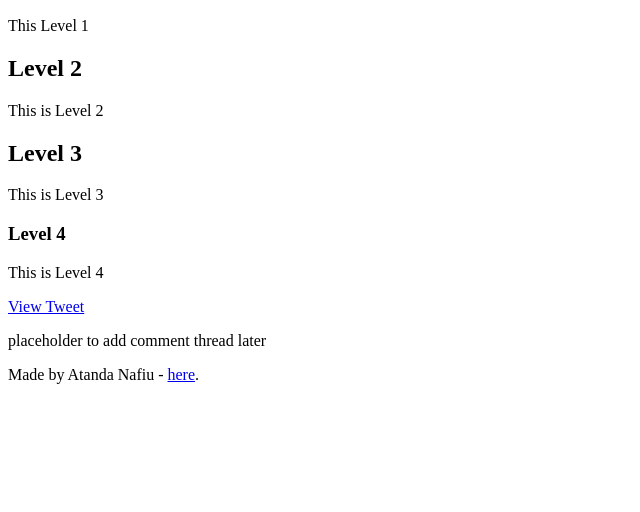
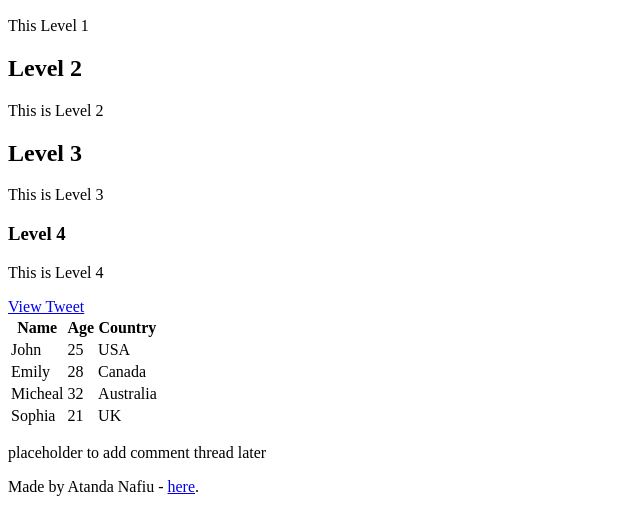
Before and after one commit to 0xatanda/My_First_Portfolio, a plain HTML site: page html_basic/index.html in a window 1280 px wide. Shown: the part 438-950 px from the top of the page, without its empty margins (0-640 px from the left). Before the commit the page ends 838 px from the top, so only its background shows below. Drawn offline with Linux system fonts and the light colour scheme.

Commit message:
feat: Add some level of creativity

```diff
--- a/html_basic/index.html
+++ b/html_basic/index.html
@@ -29,6 +29,34 @@
     <p>This is Level 4</p>
 
     <a href="/html_basic/tweets.html" target="_blank">View Tweet</a>
+
+    <table>
+        <tr>
+            <th>Name</th>
+            <th>Age</th>
+            <th>Country</th>
+        </tr>
+        <tr>
+            <td>John</td>
+            <td>25</td>
+            <td>USA</td>
+        </tr>
+        <tr>
+            <td>Emily</td>
+            <td>28</td>
+            <td>Canada</td>
+        </tr>
+        <tr>
+            <td>Micheal</td>
+            <td>32</td>
+            <td>Australia</td>
+        </tr>
+        <tr>
+            <td>Sophia</td>
+            <td>21</td>
+            <td>UK</td>
+        </tr>
+    </table>
     </article>
     <aside>
         <p>placeholder to add comment thread later</p>
```
